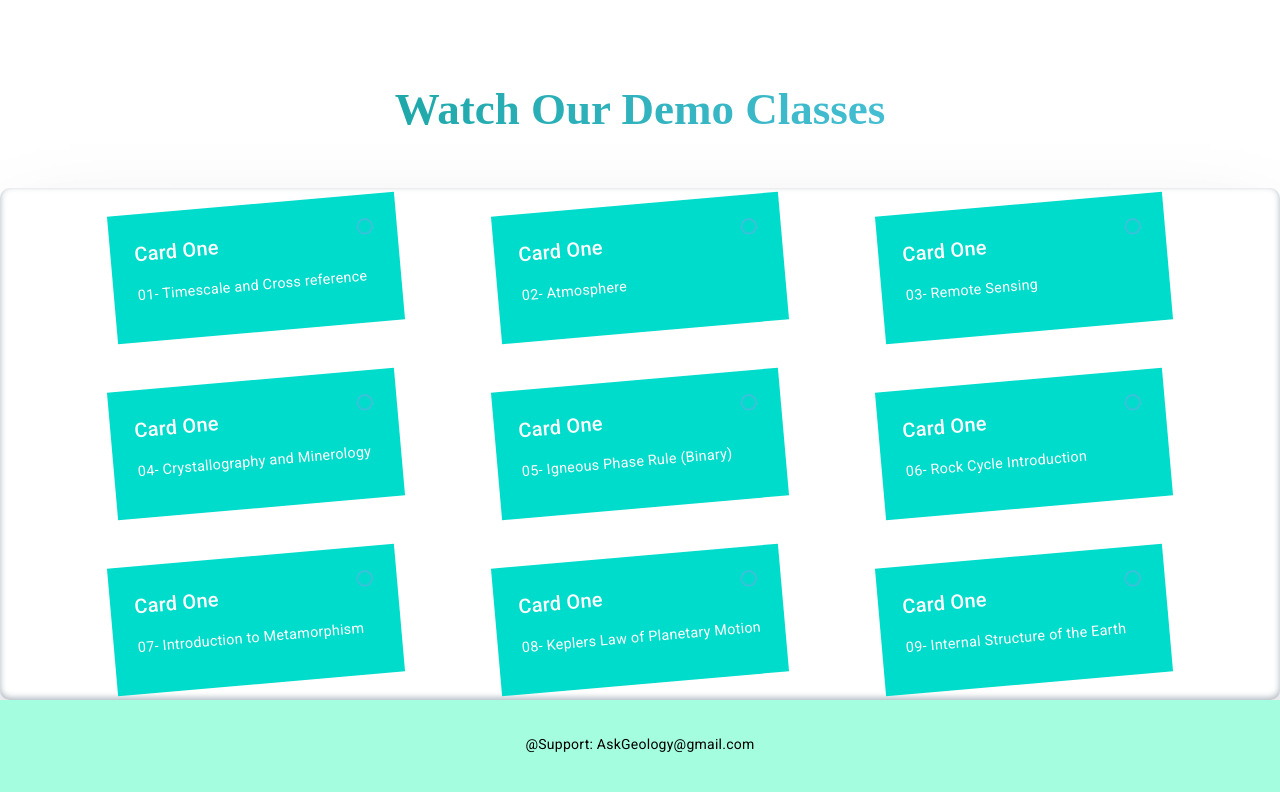
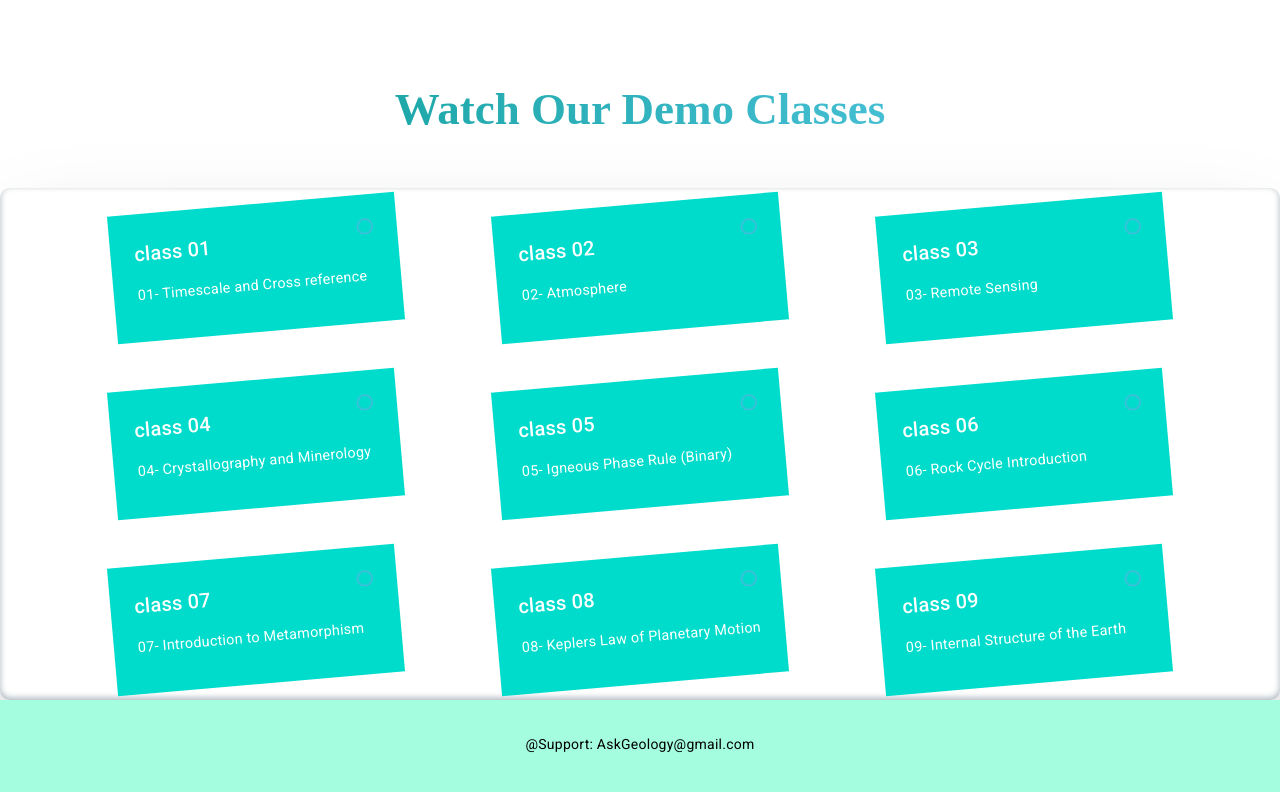
Before and after one commit to sahooniyatee/demoaskgeology, an Angular app: page /home in a window 1280 px wide. Shown: the part 2717-3509 px from the top of the page. Built offline with nearby package versions, Linux system fonts and the light colour scheme.

Commit message:
demo classes added on 15/09

```diff
--- a/src/app/demo-classes/demo-classes.component.html
+++ b/src/app/demo-classes/demo-classes.component.html
@@ -7,7 +7,7 @@
          <div class="cards" >
           <div class="card card-one " *ngFor="let item of imageObject">
             <a href="{{item.video}}" target="_blank">
-            <h2 class="card-title">Card One</h2>
+            <h2 class="card-title">class 0{{item.id}}</h2>
             <!-- <p class="date">May 25, 2021</p> -->
             <p class="description">{{item.title}}</p>
           </a>
--- a/src/app/demo-classes/demo-classes.component.ts
+++ b/src/app/demo-classes/demo-classes.component.ts
@@ -22,38 +22,47 @@ export class DemoClassesComponent {
 
   imageObject = [
     {
+      id:1,
       video: 'https://www.youtube.com/watch?v=wWfMZs-8lwQ&t=5s',
       title: '01- Timescale and Cross reference',
     },
     {
+      id:2,
       video: 'https://www.youtube.com/watch?v=oC33ZCcp1sY',
       title: '02- Atmosphere',
     },
     {
+      id:3,
       video: 'whttps://www.youtube.com/watch?v=Qc1Euw6nwY',
       title: '03- Remote Sensing',
     },
     {
+      id:4,
       video: 'https://www.youtube.com/watch?v=VS2lAAn-JG8',
       title: '04- Crystallography and Minerology',
     },
     {
+      id: 5 ,
       video: 'https://www.youtube.com/watch?v=emJ6_g_-ze8',
       title: '05- Igneous Phase Rule (Binary)',
     },
     {
+      id :6,
       video: 'https://www.youtube.com/watch?v=drydR5oMpl8',
       title: '06- Rock Cycle Introduction',
     },
     {
+      id:7,
       video: 'https://www.youtube.com/watch?v=dM5d08O7jVo&t=8s',
       title: '07- Introduction to Metamorphism',
     },
     {
+      id:8,
       video: 'https://www.youtube.com/watch?v=uymeFAa5Xt4',
       title: '08- Keplers Law of Planetary Motion',
     },
     {
+      id:9,
       video: 'https://www.youtube.com/watch?v=sTvDogBLm5g&t=10s',
       title: '09- Internal Structure of the Earth',
     },
```
